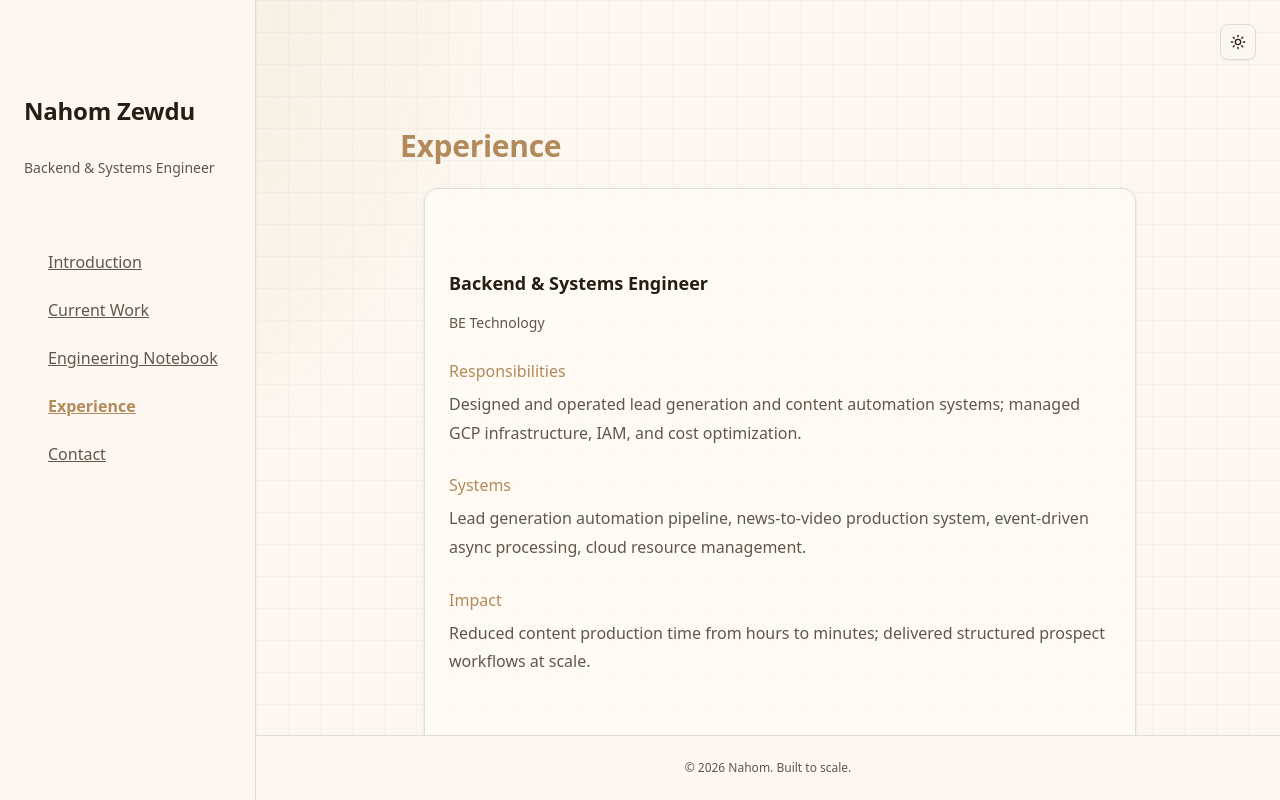
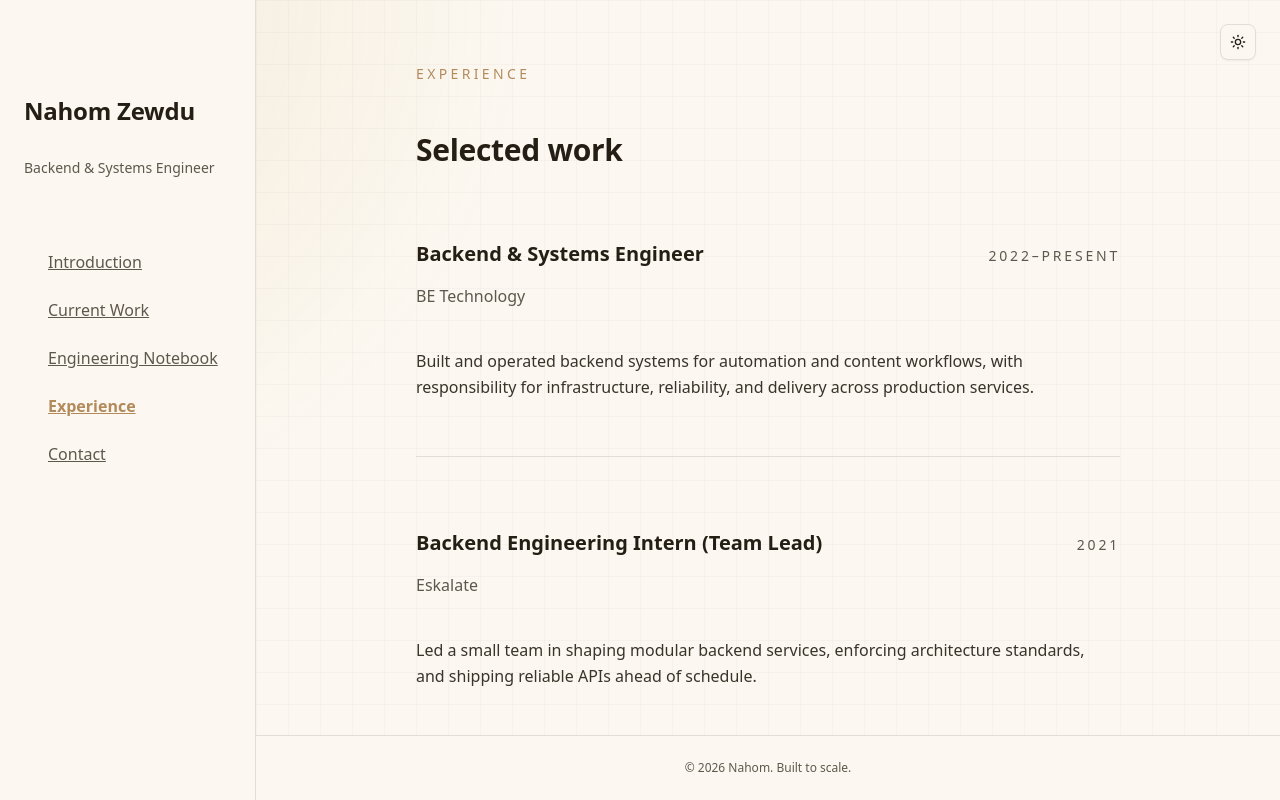
Before and after one commit to nahom-zewdu/my-portfolio, a Next.js app: page /experience in a window 1280 px wide. Built offline with nearby package versions, Linux system fonts and the light colour scheme.

Commit message:
refactor: simplify ExperienceSection component and enhance structure

```diff
--- a/src/components/ExperienceSection.tsx
+++ b/src/components/ExperienceSection.tsx
@@ -1,100 +1,49 @@
-"use client";
-import { motion } from "framer-motion";
-import { Card, CardContent } from "@/components/ui/card";
-
 const experiences = [
   {
     title: "Backend & Systems Engineer",
     company: "BE Technology",
-    responsibilities: "Designed and operated lead generation and content automation systems; managed GCP infrastructure, IAM, and cost optimization.",
-    systems: "Lead generation automation pipeline, news-to-video production system, event-driven async processing, cloud resource management.",
-    impact: "Reduced content production time from hours to minutes; delivered structured prospect workflows at scale."
+    period: "2022–Present",
+    summary:
+      "Built and operated backend systems for automation and content workflows, with responsibility for infrastructure, reliability, and delivery across production services.",
   },
   {
     title: "Backend Engineering Intern (Team Lead)",
     company: "Eskalate",
-    responsibilities: "Led cross-functional team; designed and shipped modular REST APIs; enforced architecture standards and code quality.",
-    systems: "Go REST APIs using Clean Architecture, JWT/OAuth authentication, Docker containerization, MongoDB persistence.",
-    impact: "Delivered backend system ahead of schedule; reviewed 15+ PRs maintaining architectural consistency."
+    period: "2021",
+    summary:
+      "Led a small team in shaping modular backend services, enforcing architecture standards, and shipping reliable APIs ahead of schedule.",
   },
   {
     title: "Software Engineering Trainee",
     company: "A2SV",
-    responsibilities: "Completed intensive backend training; solved complex algorithm and system design problems.",
-    systems: "Competitive programming foundations, data structures, system design patterns, backend architecture.",
-    impact: "Mastered 700+ algorithm problems; demonstrated proficiency in system design and backend engineering."
-  }
+    period: "2020",
+    summary:
+      "Developed core systems fundamentals through intensive backend training, problem solving, and architectural practice.",
+  },
 ];
-
-const containerVariants = {
-  hidden: { opacity: 0 },
-  visible: {
-    opacity: 1,
-    transition: {
-      staggerChildren: 0.1
-    }
-  }
-};
-
-const itemVariants = {
-  hidden: { opacity: 0 },
-  visible: {
-    opacity: 1,
-    transition: {
-      duration: 0.2
-    }
-  }
-};
 
 export default function ExperienceSection() {
   return (
-    <section id="experience" className="relative z-0 max-w-3xl mx-auto py-20 px-4">
-      <motion.h2
-        className="text-3xl font-bold mb-6 text-accent"
-        initial={{ opacity: 0 }}
-        whileInView={{ opacity: 1 }}
-        transition={{ duration: 0.2 }}
-        viewport={{ once: true }}
-      >
-        Experience
-      </motion.h2>
-      <motion.ul
-        className="space-y-8"
-        variants={containerVariants}
-        initial="hidden"
-        whileInView="visible"
-        viewport={{ once: true, amount: 0.2 }}
-      >
+    <section id="experience" className="mx-auto max-w-3xl px-4 py-16 sm:px-6 lg:px-8">
+      <div className="space-y-2">
+        <p className="text-sm uppercase tracking-[0.24em] text-accent">Experience</p>
+        <h2 className="text-3xl font-semibold tracking-tight text-foreground">Selected work</h2>
+      </div>
+
+      <div className="mt-10 space-y-10">
         {experiences.map((exp) => (
-          <motion.li
-            key={exp.company}
-            variants={itemVariants}
-          >
-            <Card className="rounded-xl h-full border border-border bg-card/80 backdrop-blur-none shadow-sm hover:shadow-md transition-shadow duration-200">
-              <CardContent className="p-6">
-                <div className="mb-4">
-                  <h3 className="text-lg font-semibold text-foreground">{exp.title}</h3>
-                  <p className="text-sm text-muted-foreground">{exp.company}</p>
-                </div>
-                <div className="space-y-3 text-sm text-muted-foreground">
-                  <div>
-                    <p className="font-medium text-accent mb-1">Responsibilities</p>
-                    <p>{exp.responsibilities}</p>
-                  </div>
-                  <div>
-                    <p className="font-medium text-accent mb-1">Systems</p>
-                    <p>{exp.systems}</p>
-                  </div>
-                  <div>
-                    <p className="font-medium text-accent mb-1">Impact</p>
-                    <p>{exp.impact}</p>
-                  </div>
-                </div>
-              </CardContent>
-            </Card>
-          </motion.li>
+          <article key={exp.company + exp.period} className="border-b border-border pb-8 last:border-b-0 last:pb-0">
+            <div className="flex flex-col gap-2 md:flex-row md:items-baseline md:justify-between">
+              <div>
+                <h3 className="text-xl font-semibold text-foreground">{exp.title}</h3>
+                <p className="text-base text-muted-foreground">{exp.company}</p>
+              </div>
+              <p className="text-sm uppercase tracking-[0.2em] text-muted-foreground">{exp.period}</p>
+            </div>
+            <p className="mt-4 max-w-2xl text-base leading-relaxed text-foreground/90">{exp.summary}</p>
+          </article>
         ))}
-      </motion.ul>
+      </div>
     </section>
   );
 }
```
